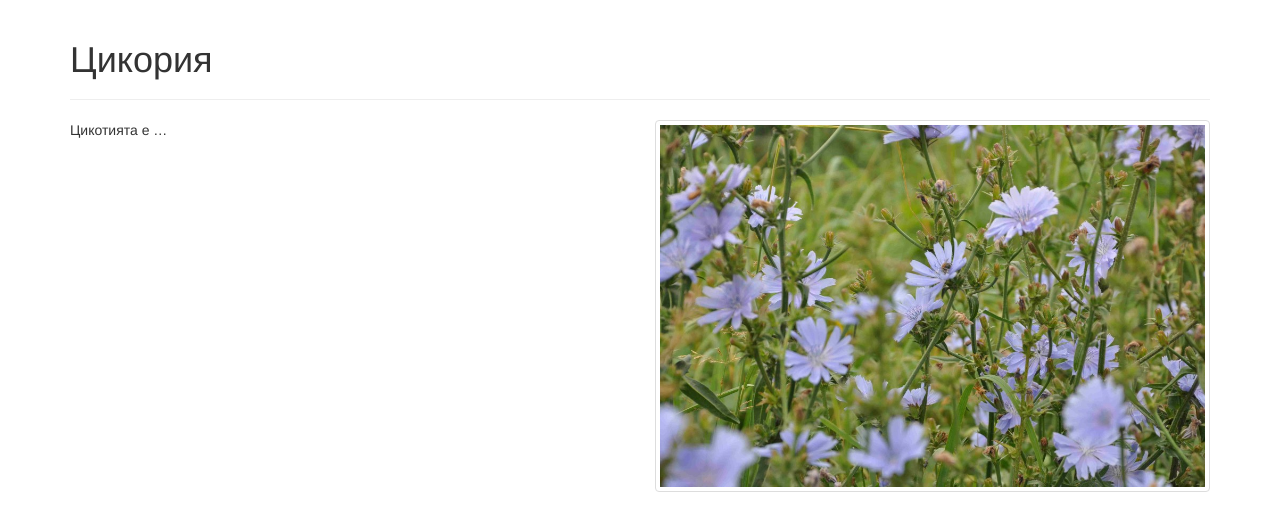
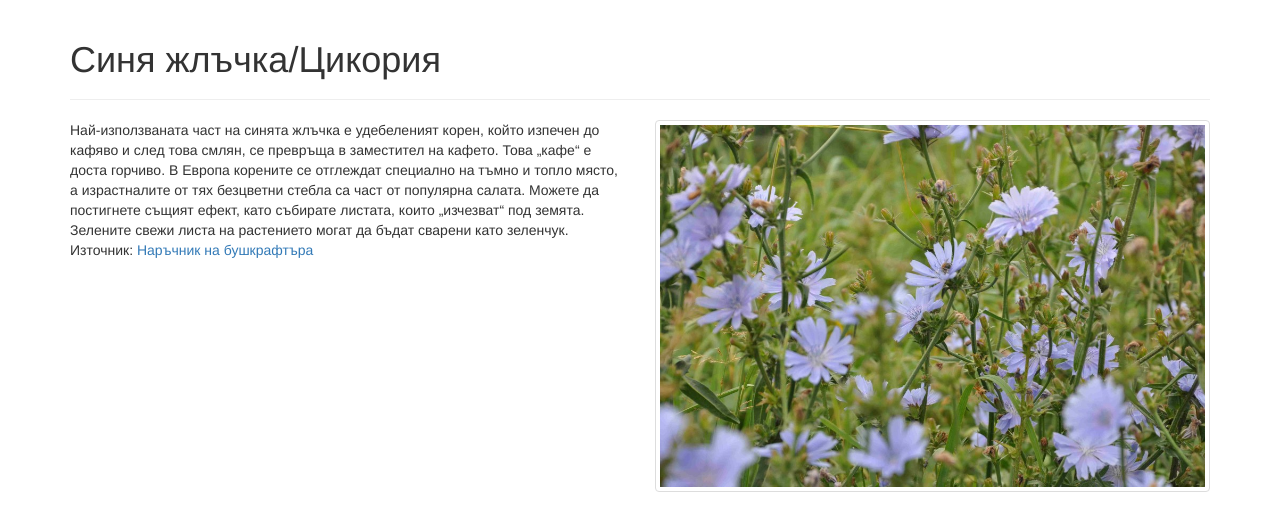
Before and after one commit to archri/hristos_site, a Jekyll site: the page built from _wild_plants/cikoria.md, in a window 1280 px wide. Shown: the top 531 px of the page. Built offline with Jekyll 4.4.1, drawn with Linux system fonts in a browser that asks for light colours.

Commit message:
modified cikoria and added gluharche

```diff
--- a/_wild_plants/cikoria.md
+++ b/_wild_plants/cikoria.md
@@ -1,6 +1,8 @@
 ---
 layout: wild_plant
-title: Цикория
+title: Синя жлъчка/Цикория
+name_la: Cichorium intybus
 image: cikoria1.jpg
 ---
-Цикотията е ...
+Най-използваната част на синята жлъчка е удебеленият корен, който изпечен до кафяво и след това смлян, се превръща в заместител на кафето. Това „кафе“ е доста горчиво. В Европа корените се отглеждат специално на тъмно и топло място, а израстналите от тях безцветни стебла са част от популярна салата. Можете да постигнете същият ефект, като събирате листата, които „изчезват“ под земята. Зелените свежи листа на растението могат да бъдат сварени като зеленчук.
+Източник: [Наръчник на бушкрафтъра](./../library/xenos_plants_guide.pdf)
```
Also changed, not shown: _wild_plants/gluharche.md (added, +8 -0 lines), assets/img/wild_plants/gluharche1.jpg (added), 1 other file.
